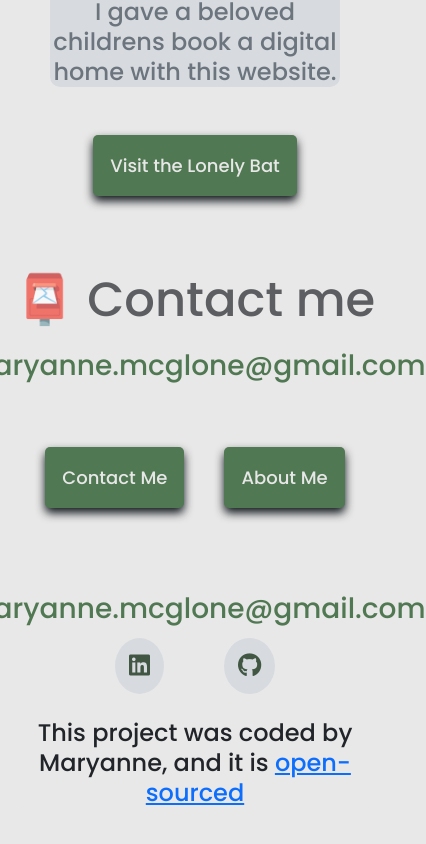
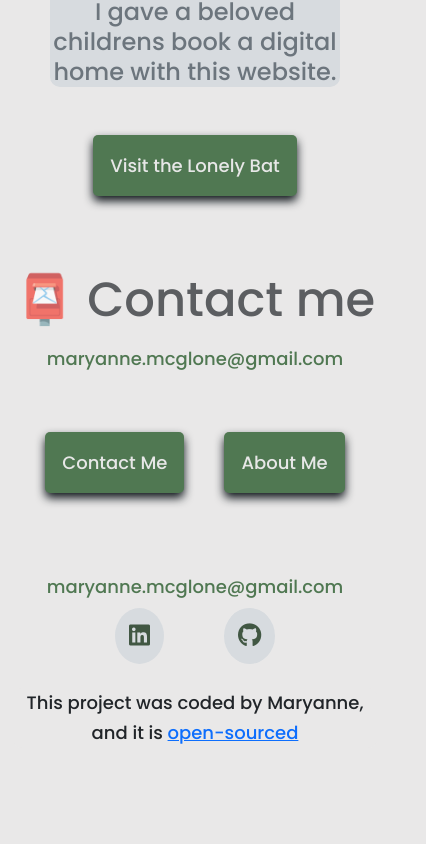
Before and after one commit to inksp0ts09/portfolio-maryanne, a plain HTML site: page myWork.html in a window 390 px wide. Shown: the part 4363-5207 px from the top of the page, 426 px wide, since content can reach past the window. Drawn offline with nearby package versions, Linux system fonts and the light colour scheme.

Commit message:
changes to footer
made footer more responsive on mobile by adding class to paragraph text and adding some css to media queries section

```diff
--- a/myWork.html
+++ b/myWork.html
@@ -289,7 +289,7 @@
             <a
               href="http://www.linkedin.com/in/maryanne-mcglone-0083b955/"
               target="_blank"
-              class="btn btn-branding"
+              class="btn btn-branding contact-footer"
               >Contact me</a
             >
           </div>
@@ -318,7 +318,7 @@
             <i class="fa-brands fa-github"></i>
           </a>
         </div>
-        <p class="text-center mt-4">
+        <p class="text-center mt-4 contact-footer">
           This project was coded by Maryanne, and it is
           <a href="https://github.com/inksp0ts09/Portfolio-Me" target="_blank"
             >open-sourced</a
--- a/styles/app.css
+++ b/styles/app.css
@@ -277,4 +277,20 @@ footer .social-links a:hover {
     padding: 0;
     margin: 0;
   }
+
+  footer {
+    text-align: center;
+    padding: 0;
+    font-size: small;
+  }
+  .contact-footer {
+    text-align: center;
+    padding: 0;
+    font-size: large;
+  }
+  .email-link {
+    text-align: center;
+    padding: 0;
+    font-size: large;
+  }
 }
```
Also changed, not shown: about.html (+1 -1 lines), contact.html (+1 -1 lines), index.html (+1 -1 lines), 1 other file.
